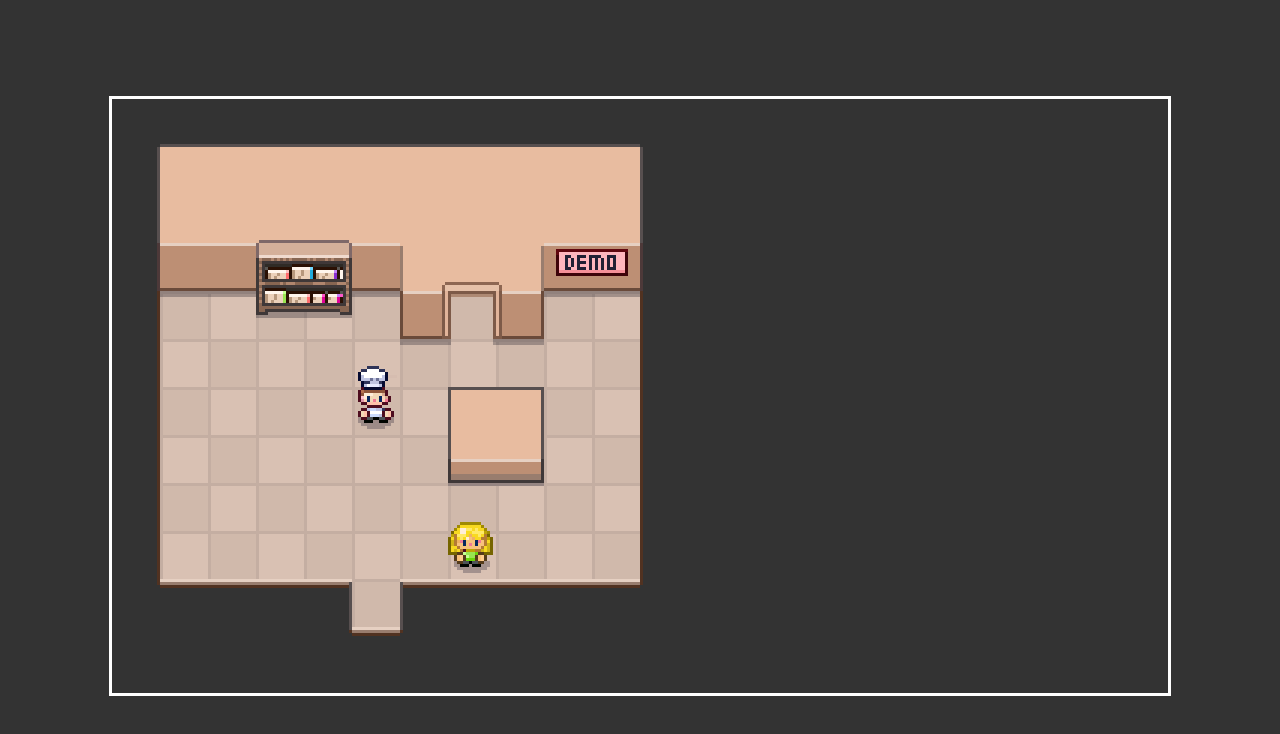
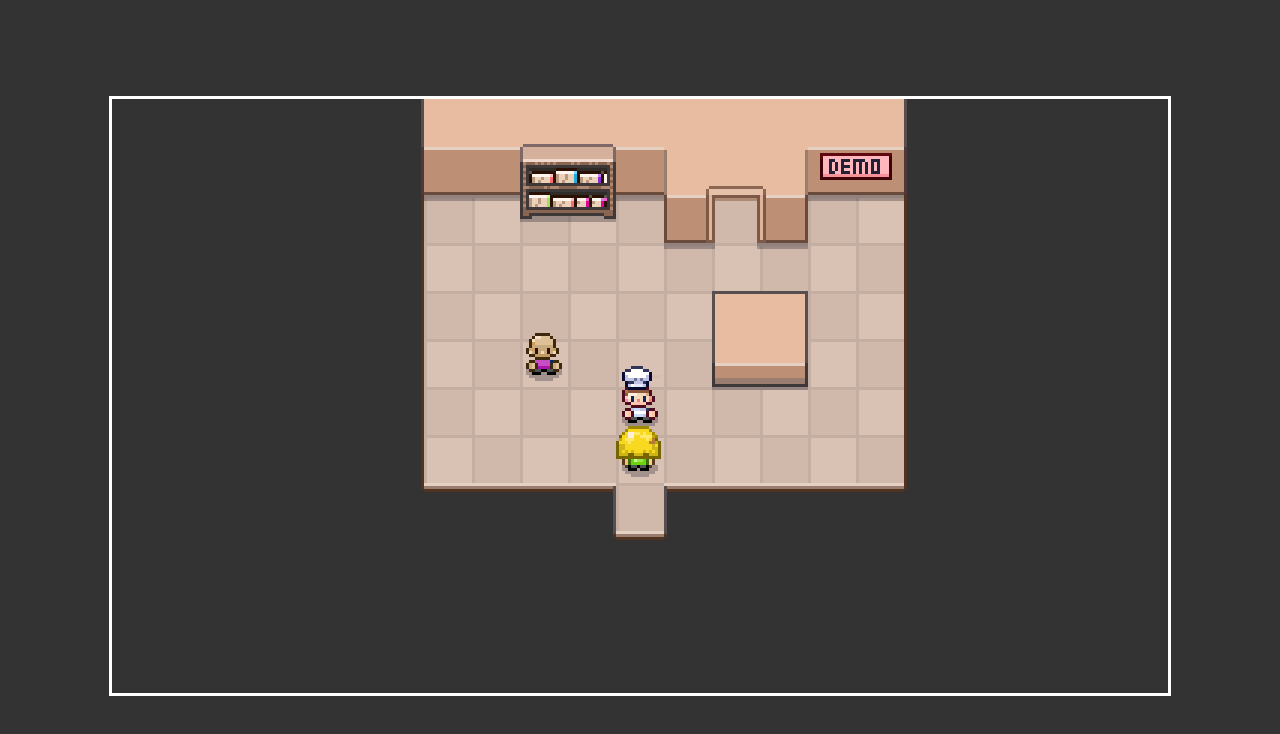
Before and after one commit to ppappukim/my-portfolio, a plain HTML site: page index.html in a window 1280 px wide. Drawn offline with Linux system fonts and the light colour scheme.

Commit message:
220116-making

```diff
--- a/directionInput.js
+++ b/directionInput.js
@@ -23,7 +23,6 @@ class DirectionInput {
       const dir = this.map[e.code];
       if (dir && this.heldDirections.indexOf(dir) === -1) {
         this.heldDirections.unshift(dir) // 배열앞에 dir추가
-        console.log(this.heldDirections);
       }
     })
     document.addEventListener("keyup", e => {
@@ -31,7 +30,6 @@ class DirectionInput {
       const index = this.heldDirections.indexOf(dir)
       if (index > -1) {
         this.heldDirections.splice(index, 1)
-        console.log(this.heldDirections);
       }
     })
   }
--- a/gameObject.js
+++ b/gameObject.js
@@ -1,5 +1,7 @@
 class GameObject {
   constructor(config) {
+    this.id = null;
+    this.isMounted = false;
     this.x = config.x || 0;
     this.y = config.y || 0;
     this.direction = config.direction || "down";
@@ -7,9 +9,44 @@ class GameObject {
       gameObject: this,
       src: config.src || "/images/characters/people/hero.png",
     });
+
+    this.behaviorLoop = config.behaviorLoop || [];
+    this.behaviorLoopIndex = 0
+  }
+
+  mount(map) {
+    console.log('mounting!');
+    this.isMounted = true;
+    map.addWall(this.x, this.y);
+
+    //
+    setTimeout(() => {
+      this.doBehaviorEvent(map);
+    }, 10)
   }
 
   update() {
 
   }
+
+  async doBehaviorEvent(map) {
+
+    // 만약 다른 우선순위 scene이 있으면 아무것도 하지마!
+    if (map.isCutscenePlaying || this.behaviorLoop.length === 0) {
+      return;
+    }
+    let eventConfig = this.behaviorLoop[this.behaviorLoopIndex];
+    eventConfig.who = this.id;
+
+    const eventHandler = new OverworldEvent({map, event: eventConfig});
+    await eventHandler.init();
+
+    this.behaviorLoopIndex += 1;
+    if (this.behaviorLoopIndex === this.behaviorLoop.length) {
+      this.behaviorLoopIndex = 0;
+    }
+
+    // 다시 실행!
+    this.doBehaviorEvent(map);
+  }
 }
--- a/overworld.js
+++ b/overworld.js
@@ -8,22 +8,32 @@ class Overworld {
 
   startGameLoop () {
     const step = () => {
-
+      // cavas 지우기
       this.ctx.clearRect(0,0, this.canvas.width, this.canvas.height)
 
+      // 캐릭터 정중앙
+      const cameraPerson = this.map.gameObjects.hero;
+
+      // 모든 오브젝트 위치 업데이트 (*오브젝트 그리기전에 실행해야 움직일때 바운스가 안생김)
+      Object.values(this.map.gameObjects).forEach(object => {
+        object.update({
+          arrow: this.directionInput.direction,
+          map: this.map,
+        })
+      })
+
       // lower map 그리기
-      this.map.drawLowerImage(this.ctx)
+      this.map.drawLowerImage(this.ctx, cameraPerson)
 
       // 오브젝트 그리기
-      Object.values(this.map.gameObjects).forEach(object => {
-        object.update({
-          arrow: this.directionInput.direction
-        })
-        object.sprite.draw(this.ctx);
+      Object.values(this.map.gameObjects).sort((a,b) => {
+        return a.y - b.y;
+      } ).forEach(object => {
+        object.sprite.draw(this.ctx, cameraPerson);
       })
 
       // upper map 그리기
-      this.map.drawUpperImage(this.ctx)
+      this.map.drawUpperImage(this.ctx, cameraPerson)
 
       requestAnimationFrame(() => {
         step()
@@ -33,11 +43,20 @@ class Overworld {
   }
   init() {
     this.map = new OverworldMap(window.OverworldMaps.DemoRoom)
+    this.map.mountObjects();
 
     this.directionInput = new DirectionInput();
     this.directionInput.init()
     this.directionInput.direction; // "down"
     this.startGameLoop()
 
+    this.map.startCutscene([
+      { who: "hero", type: "walk",  direction: "down" },
+      { who: "hero", type: "walk",  direction: "down" },
+      { who: "npcA", type: "walk",  direction: "left" },
+      { who: "npcA", type: "walk",  direction: "left" },
+      { who: "npcA", type: "stand",  direction: "up", time: 800 },
+    ])
+
   }
 }
--- /dev/null
+++ b/overworldEvent.js
@@ -0,0 +1,54 @@
+class OverworldEvent {
+  constructor({map, event}) {
+    this.map = map;
+    this.event = event;
+  }
+
+  stand(resolve) {
+    const who = this.map.gameObjects[ this.event.who ];
+    who.startBehavior({
+      map: this.map
+    }, {
+      type: "stand",
+      direction: this.event.direction,
+      time: this.event.time
+    })
+
+    //Set up a handler to complete when correct person is done walking, then resolve the event
+    const completeHandler = e => {
+      if (e.detail.whoId === this.event.who) {
+        document.removeEventListener("PersonStandingComplete", completeHandler);
+        resolve();
+      }
+    }
+    document.addEventListener("PersonStandingComplete", completeHandler)
+  }
+
+  walk(resolve) {
+    const who = this.map.gameObjects[ this.event.who ];
+    who.startBehavior({
+      map: this.map
+    }, {
+      type: "walk",
+      direction: this.event.direction,
+      retry: true
+    })
+
+    //Set up a handler to complete when correct person is done walking, then resolve the event
+    const completeHandler = e => {
+      if (e.detail.whoId === this.event.who) {
+        document.removeEventListener("PersonWalkingComplete", completeHandler);
+        resolve();
+      }
+    }
+    document.addEventListener("PersonWalkingComplete", completeHandler)
+
+  }
+
+  init() {
+    return new Promise(resolve => {
+      this[this.event.type](resolve)
+    })
+  }
+
+}
--- a/overworldMap.js
+++ b/overworldMap.js
@@ -1,22 +1,78 @@
 class OverworldMap {
   constructor (config) {
     this.gameObjects = config.gameObjects;
+    this.walls = config.walls || {};
 
     this.lowerImage = new Image();
     this.lowerImage.src = config.lowerSrc;
 
     this.upperImage = new Image();
-    this.upperImage.src = config.upperSrc
+    this.upperImage.src = config.upperSrc;
+
+    this.isCutscenePlaying = false;
 
   }
 
-  drawLowerImage(ctx) {
-    ctx.drawImage(this.lowerImage, 0, 0)
+  drawLowerImage(ctx, cameraPerson) {
+    ctx.drawImage(
+      this.lowerImage,
+      utils.withGrid(10.5) - cameraPerson.x,
+      utils.withGrid(6) - cameraPerson.y
+    )
   }
 
-  drawUpperImage(ctx) {
-    ctx.drawImage(this.upperImage, 0, 0)
+  drawUpperImage(ctx, cameraPerson) {
+    ctx.drawImage(
+      this.upperImage,
+      utils.withGrid(10.5) - cameraPerson.x,
+      utils.withGrid(6) - cameraPerson.y
+    )
   }
+
+  isSpaceTaken(currentX, currentY, direction) {
+    const {x,y} = utils.nextPosition(currentX, currentY, direction);
+    return this.walls[`${x},${y}`] || false;
+  }
+
+  mountObjects() {
+    Object.keys(this.gameObjects).forEach( key => {
+
+      let object = this.gameObjects[key]
+      object.id = key;
+
+      // 이 오브젝트가 실제로 mount되야할 때
+      object.mount(this)
+    })
+  }
+
+  async startCutscene(events) {
+    this.isCutscenePlaying = true
+
+    for (let i = 0; i < events.length; i++) {
+      const eventHandler = new OverworldEvent({
+        event: events[i],
+        map: this,
+      });
+      await eventHandler.init();
+    }
+
+    this.isCutscenePlaying = false
+  }
+
+  addWall(x,y) {
+    this.walls[`${x},${y}`] = true;
+  }
+
+  removeWall(x,y) {
+    delete this.walls[`${x},${y}`]
+  }
+
+  moveWall(wasX, wasY, direction) {
+    this.removeWall(wasX, wasY);
+    const {x,y} = utils.nextPosition(wasX, wasY, direction);
+    this.addWall(x,y)
+  }
+
 }
 
 // 맵 데이터
@@ -30,11 +86,35 @@ window.OverworldMaps = {
         y: utils.withGrid(6),
         isPlayerControlled: true,
       }),
-      npc1: new Person({
+      npcA: new Person({
         x: utils.withGrid(7),
         y: utils.withGrid(9),
         src: "/images/characters/people/npc1.png",
+        behaviorLoop: [
+          { type: "stand", direction:"left", time: 800 },
+          { type: "stand", direction:"up", time: 800 },
+          { type: "stand", direction:"right", time: 1200 },
+          { type: "stand", direction:"up", time: 300 },
+        ]
       }),
+      npcB: new Person({
+        x: utils.withGrid(3),
+        y: utils.withGrid(7),
+        src: "/images/characters/people/npc2.png",
+        behaviorLoop: [
+          { type: "walk", direction:"left" },
+          { type: "stand", direction:"up", time: 800 },
+          { type: "walk", direction:"up" },
+          { type: "walk", direction:"right" },
+          { type: "walk", direction:"down" },
+        ]
+      })
+    },
+    walls: {
+      [utils.asGridCoord(7,6)]: true,
+      [utils.asGridCoord(8,6)]: true,
+      [utils.asGridCoord(7,7)]: true,
+      [utils.asGridCoord(8,7)]: true
     }
   },
   Kitchen: {
@@ -45,15 +125,15 @@ window.OverworldMaps = {
         x: 3,
         y: 5,
       }),
-      npc2: new GameObject({
+      npcA: new GameObject({
         x: 9,
         y: 6,
-        src: "/images/characters/people/npc2.png",
+        src: "/images/characters/people/npc3.png",
       }),
-      npc3: new GameObject({
+      npcB: new GameObject({
         x: 10,
         y: 8,
-        src: "/images/characters/people/npc3.png",
+        src: "/images/characters/people/npc4.png",
       }),
     }
   },
--- a/person.js
+++ b/person.js
@@ -2,6 +2,7 @@ class Person extends GameObject {
   constructor (config) {
     super(config);
     this.movingProgressRemaining = 0;
+    this.isStanding = false
 
     this.isPlayerControlled = config.isPlayerControlled || false
 
@@ -12,37 +13,80 @@ class Person extends GameObject {
       "down": ["y", 1],
       "left": ["x", -1],
       "right": ["x", 1],
-
     }
   }
 
   update(state) {
-    this.updatePosition();
+    if (this.movingProgressRemaining > 0) {
+      this.updatePosition();
+    }
+    else {
+
+      // keyboard 눌렀을 때, keyboard가 arrow버튼일 때
+      if (!state.map.isCutscenePlaying && this.isPlayerControlled && state.arrow) {
+        this.startBehavior(state, {
+          type: "walk",
+          direction: state.arrow
+        })
+      }
+    }
     this.updateSprite(state)
+  }
 
-    if (this.isPlayerControlled && this.movingProgressRemaining === 0 && state.arrow) {
-      this.direction = state.arrow;
-      this.movingProgressRemaining = 2; // 캐릭터가 한번에 갈수있는 거리
+  startBehavior(state, behavior) {
+
+    // wall 체크
+    this.direction = behavior.direction;
+
+    if (behavior.type === "walk") {
+
+      // 만약 wall이 있으면 걷는 걸 멈춰라.
+      if (state.map.isSpaceTaken(this.x, this.y, this.direction)) {
+
+        // 캐릭터가 막으면 2초후에 다시시도
+        behavior.retry && setTimeout( () => {
+          this.startBehavior(state, behavior)
+        }, 2000)
+        return;
+      }
+
+      // 걷기!
+      state.map.moveWall(this.x, this.y, this.direction);
+      this.movingProgressRemaining = 16; // 캐릭터가 한번에 갈수있는 거리
+      this.updateSprite(state)
+    }
+
+    if (behavior.type === "stand") {
+      this.isStanding = true
+      setTimeout(() => {
+        utils.emitEvent("PersonStandingComplete", {
+          whoId: this.id
+        })
+        this.isStanding = false
+
+      }, behavior.time)
     }
   }
 
   updatePosition() {
-    if (this.movingProgressRemaining > 0) {
-      const [property, change] = this.directionUpdate[this.direction];
-      this[property] += change;
-      this.movingProgressRemaining -= 1;
+    const [property, change] = this.directionUpdate[this.direction];
+    this[property] += change;
+    this.movingProgressRemaining -= 1;
+
+    if (this.movingProgressRemaining === 0) {
+      // finish walk!
+      utils.emitEvent("PersonWalkingComplete", {
+        whoId: this.id
+      })
     }
   }
 
 
-  updateSprite(state) {
-    if (this.isPlayerControlled && this.movingProgressRemaining === 0 && !state.arrow) {
-      this.sprite.setAnimation("idle-" + this.direction)
+  updateSprite() {
+    if (this.movingProgressRemaining > 0) {
+      this.sprite.setAnimation("walk-" + this.direction)
       return;
     }
-
-    if (this.movingProgressRemaining > 0) {
-      this.sprite.setAnimation("walk-" + this.direction)
-    }
+    this.sprite.setAnimation("idle-" + this.direction)
   }
 }
--- a/sprite.js
+++ b/sprite.js
@@ -58,7 +58,6 @@ class Sprite {
   }
 
   updateAnimationProgress () {
-
     // Down
     if (this.animationFrameProgress > 0) {
       this.animationFrameProgress -= 1;
@@ -76,9 +75,9 @@ class Sprite {
 
   }
 
-  draw(ctx) {
-    const x = this.gameObject.x - 8;
-    const y = this.gameObject.y - 18;
+  draw(ctx, cameraPerson) {
+    const x = this.gameObject.x - 8 + utils.withGrid(10.5) - cameraPerson.x;
+    const y = this.gameObject.y - 18 + utils.withGrid(6) - cameraPerson.y ;
 
     // shodow와 캐릭터가 같이 나오게 하기
     this.isShadowLoaded && ctx.drawImage(this.shadow, x,y)
--- a/utils.js
+++ b/utils.js
@@ -1,5 +1,32 @@
 const utils = {
   withGrid(n) {
     return n * 16;
+  },
+  asGridCoord(x, y) {
+    return `${x*16},${y*16}`
+  },
+  nextPosition(initialx, initialy, direction) {
+    let x = initialx;
+    let y = initialy;
+    const size = 16;
+    if (direction === "left") {
+      x -= size;
+    }
+    else if (direction === "right") {
+      x += size;
+    }
+    else if (direction === "up") {
+      y -= size;
+    }
+    else if (direction === "down") {
+      y += size;
+    }
+    return {x, y}
+  },
+  emitEvent(name, detail) {
+    const event = new CustomEvent(name, {
+      detail
+    });
+    document.dispatchEvent(event);
   }
 }
```
Also changed, not shown: index.html (+1 -0 lines).
